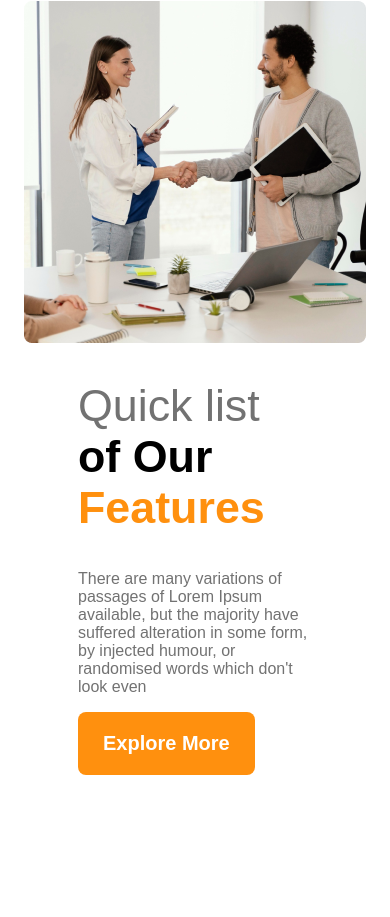
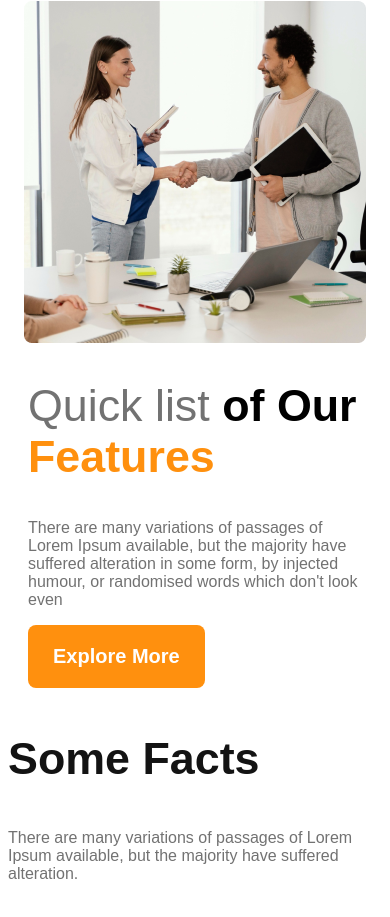
Before and after one commit to zaman-atif/g3-architects-website, a plain HTML site: page index.html in a window 390 px wide. Shown: the part 2161-3078 px from the top of the page. Before the commit the page ends 3006 px from the top, so only its background shows below. Drawn offline with Linux system fonts and the light colour scheme.

Commit message:
started shared css

```diff
--- a/index.html
+++ b/index.html
@@ -13,7 +13,7 @@
     <header>
 
         <nav>
-            <h3 class="nav-title">G3 Architects</h3>
+            <h3 class="section-title">G3 Architects</h3>
             <ul>
                 <li><a href="">Home</a></li>
                 <li><a href="">About</a></li>
@@ -54,6 +54,17 @@
                 <button class="btn-primary">Explore More</button>
             </div>
         </section>
+
+        <!-- Features Section  -->
+        <section class="features-container">
+
+        </section>
+
+        <!-- Facts section  -->
+        <section class="facts">
+            <h3 class="section-title">Some Facts</h3>
+            <p class="text-light-gray">There are many variations of passages of Lorem Ipsum available, but the majority have suffered alteration.</p>
+        </section>
     </main>
     <footer></footer>
 </body>
--- a/styles/architect.css
+++ b/styles/architect.css
@@ -9,6 +9,13 @@
 .text-light-gray {
     color: #727272;
 }
+
+.section-title {
+    color: #131313;
+    font-size: 2.8rem;
+    font-weight: 700;
+}
+
 
 .btn-primary {
     border-radius: 8px;
@@ -43,11 +50,6 @@ nav li a {
     color: #424242;
 }
 
-.nav-title {
-    color: #131313;
-    font-size: 2.8rem;
-    font-weight: 700;
-}
 
 nav li {
     list-style-type: none;
@@ -141,7 +143,8 @@ nav li {
     }
 
     .teams-content {
-        padding-right: 20px paddin-left: 20px
+        padding-right: 20px;
+        padding-left: 20px
     }
 
 }
```
